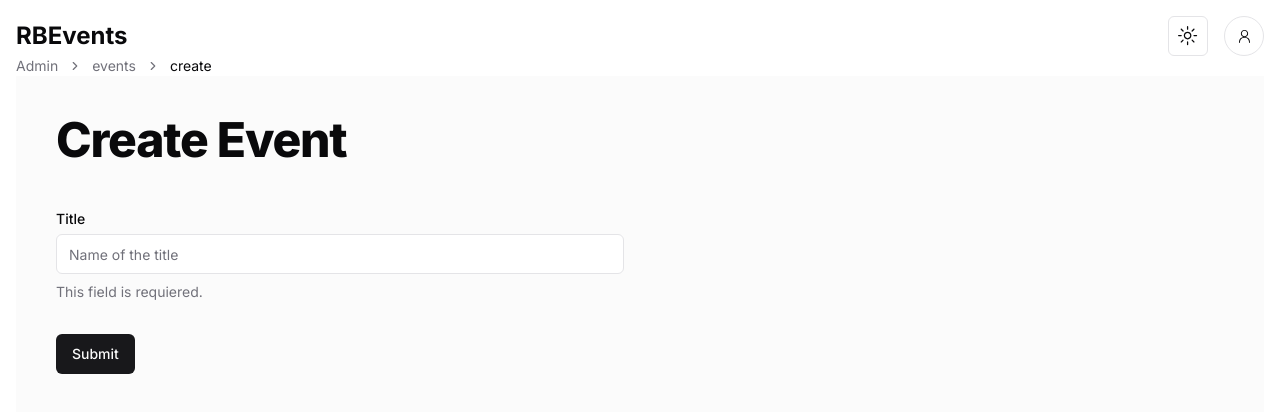
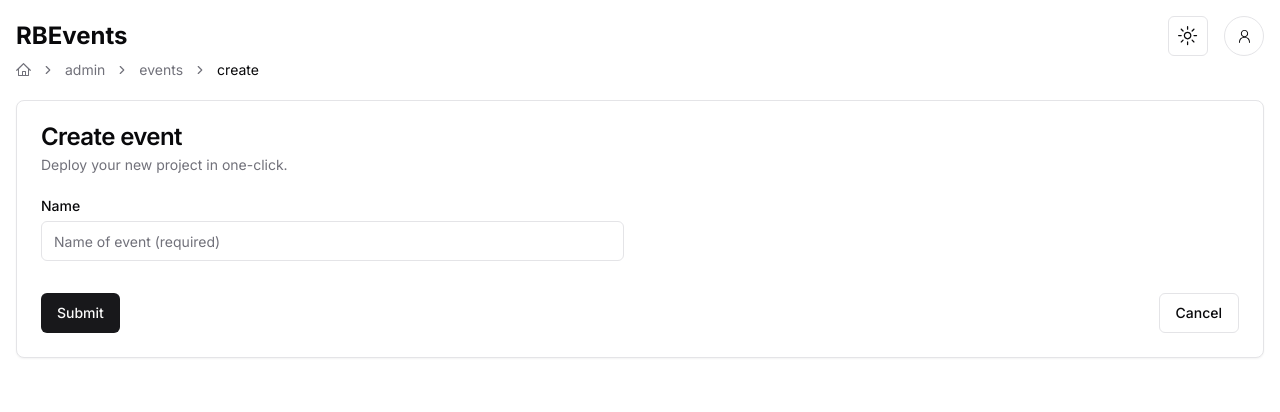
Before and after one commit to francoragout/RBEvents, a Next.js app: page /admin/events/create in a window 1280 px wide. Shown: the top 412 px of the page. Built offline with nearby package versions, Linux system fonts and the light colour scheme.

Commit message:
work on CRUD event operations

```diff
--- a/actions/create-event.ts
+++ b/actions/create-event.ts
@@ -2,6 +2,7 @@
 
 import { db } from "@/lib/db";
 import { EventSchema } from "@/lib/validations";
+import { revalidatePath } from "next/cache";
 import { z } from "zod";
 
 export const CreateEvent = async (values: z.infer<typeof EventSchema>) => {
@@ -11,12 +12,12 @@ export const CreateEvent = async (values: z.infer<typeof EventSchema>) => {
     return { error: "Invalid fields!" };
   }
 
-  const { title } = validatedFields.data;
+  const { name } = validatedFields.data;
   // const isoTime = new Date(`1970-01-01T${time}:00Z`).toISOString();
 
   await db.event.create({
     data: {
-      title,
+      name,
       // type,
       // date,
       // time: isoTime,
@@ -24,6 +25,6 @@ export const CreateEvent = async (values: z.infer<typeof EventSchema>) => {
       // description,
     },
   });
-
+  revalidatePath("/admin/events");
   return { success: "Confirmation event created!" };
 };
--- /dev/null
+++ b/app/(protected)/admin/events/[id]/page.tsx
@@ -0,0 +1,15 @@
+import { db } from "@/lib/db";
+
+export default async function Page({ params }: { params: { id: string } }) {
+  const event = await db.event.findUnique({
+    where: {
+      id: params.id,
+    },
+  });
+
+  return (
+    <h1 className="scroll-m-20 text-4xl font-extrabold tracking-tight lg:text-5xl mt-5">
+      {event?.name}
+    </h1>
+  );
+}
--- a/app/(protected)/admin/events/create/page.tsx
+++ b/app/(protected)/admin/events/create/page.tsx
@@ -1,12 +1,8 @@
 import EventCreateForm from "@/components/admin/event-create-form";
 
-export default function CreatePage() {
+
+export default function CreateEvent() {
   return (
-    <main className="flex min-h-[calc(100vh_-_theme(spacing.16))] flex-1 flex-col gap-4 bg-muted/40 p-4 md:gap-8 md:p-10">
-      <h1 className="scroll-m-20 text-4xl font-extrabold tracking-tight lg:text-5xl mb-4">
-        Create Event
-      </h1>
-      <EventCreateForm />
-    </main>
+    <EventCreateForm />
   );
 }
--- a/app/(protected)/admin/events/page.tsx
+++ b/app/(protected)/admin/events/page.tsx
@@ -4,11 +4,16 @@ import { db } from "@/lib/db";
 import { EventSchema } from "@/lib/validations";
 import { z } from "zod";
 
-type Event = z.infer<typeof EventSchema>;
+// Extend the existing EventSchema to include the id field
+const ExtendedEventSchema = EventSchema.extend({
+  id: z.string(), // Assuming the id field is a string in your database
+});
+
+type Event = z.infer<typeof ExtendedEventSchema>;
 
 async function getData(): Promise<Event[]> {
   const events = await db.event.findMany();
-  return events.map((event) => EventSchema.parse(event));
+  return events.map((event) => ExtendedEventSchema.parse(event));
 }
 
 export default async function EventsPage() {
--- a/components/admin/event-create-form.tsx
+++ b/components/admin/event-create-form.tsx
@@ -36,6 +36,16 @@ import {
   PopoverContent,
   PopoverTrigger,
 } from "@/components/ui/popover";
+import { revalidatePath } from "next/cache";
+import {
+  Card,
+  CardContent,
+  CardDescription,
+  CardFooter,
+  CardHeader,
+  CardTitle,
+} from "@/components/ui/card";
+import Link from "next/link";
 
 export default function EventCreateForm() {
   const [isPending, startTransition] = useTransition();
@@ -51,7 +61,7 @@ export default function EventCreateForm() {
           if (data.success) {
             toast({
               variant: "default",
-              title: `"${values.title}" was created successfully.`,
+              title: `"${values.name}" was created successfully.`,
               description: "Now you can manage it!",
             });
           }
@@ -64,29 +74,33 @@ export default function EventCreateForm() {
             description: "There was a problem with your request.",
           });
         });
-
       redirect("/admin/events");
     });
   }
 
   return (
+    <Card className="my-5">
+      <CardHeader>
+        <CardTitle>Create event</CardTitle>
+        <CardDescription>Deploy your new project in one-click.</CardDescription>
+      </CardHeader>
+      <CardContent>
         <Form {...form}>
           <form onSubmit={form.handleSubmit(onSubmit)}>
             <div className="grid grid-cols-1 md:grid-cols-2 gap-8">
               <FormField
                 control={form.control}
-            name="title"
+                name="name"
                 render={({ field }) => (
                   <FormItem className="flex flex-col">
-                <FormLabel>Title</FormLabel>
+                    <FormLabel>Name</FormLabel>
                     <FormControl>
                       <Input
-                    placeholder="Name of the title"
+                        placeholder="Name of event (required)"
                         {...field}
                         disabled={isPending}
                       />
                     </FormControl>
-                <FormDescription>This field is requiered.</FormDescription>
                     <FormMessage />
                   </FormItem>
                 )}
@@ -229,11 +243,15 @@ export default function EventCreateForm() {
             </FormItem>
           )}
         /> */}
-
-        <Button type="submit" className="mt-8">
-          Submit
+            <div className="flex justify-between mt-8">
+              <Button type="submit">Submit</Button>
+              <Button asChild variant="outline">
+                <Link href="/admin/events">Cancel</Link>
               </Button>
+            </div>
           </form>
         </Form>
+      </CardContent>
+    </Card>
   );
 }
--- a/components/admin/events-columns-table.tsx
+++ b/components/admin/events-columns-table.tsx
@@ -1,7 +1,7 @@
 "use client";
 
 import { ColumnDef } from "@tanstack/react-table";
-import { ArrowUpDown, MoreHorizontal } from "lucide-react";
+import { ArrowUpDown, EyeIcon, MoreHorizontal, Pencil, Trash } from "lucide-react";
 
 import { Button } from "@/components/ui/button";
 import {
@@ -16,10 +16,15 @@ import {
 import { z } from "zod";
 import { EventSchema } from "@/lib/validations";
 import { Checkbox } from "../ui/checkbox";
+import Link from "next/link";
 
-type Events = z.infer<typeof EventSchema>;
+const ExtendedEventSchema = EventSchema.extend({
+  id: z.string(), // Assuming the id field is a string in your database
+});
 
-export const EventsColumnsTable: ColumnDef<Events>[] = [
+type Event = z.infer<typeof ExtendedEventSchema>;
+
+export const EventsColumnsTable: ColumnDef<Event>[] = [
   {
     id: "select",
     header: ({ table }) => (
@@ -43,8 +48,19 @@ export const EventsColumnsTable: ColumnDef<Events>[] = [
     enableHiding: false,
   },
   {
-    accessorKey: "title",
-    header: "Title",
+    accessorKey: "name",
+    header: ({ column }) => {
+      return (
+        <Button
+          variant="ghost"
+          onClick={() => column.toggleSorting(column.getIsSorted() === "asc")}
+        >
+          Name
+          <ArrowUpDown className="ml-2 h-4 w-4" />
+        </Button>
+      );
+    },
+    cell: ({ row }) => <div>{row.getValue("name")}</div>,
   },
   {
     id: "actions",
@@ -62,13 +78,23 @@ export const EventsColumnsTable: ColumnDef<Events>[] = [
           </DropdownMenuTrigger>
           <DropdownMenuContent align="end">
             <DropdownMenuLabel>Actions</DropdownMenuLabel>
-            <DropdownMenuItem
-              onClick={() => navigator.clipboard.writeText(row.id)}
-            >
-              Copy event ID
+            <DropdownMenuSeparator />
+            <DropdownMenuItem>
+              <Link href={`/admin/events/${event.id}`} className="flex">
+                <EyeIcon className="mr-2 h-4 w-4" />
+                View
+              </Link>
+            </DropdownMenuItem>
+            <DropdownMenuItem>
+              <Pencil className="mr-2 h-4 w-4" />
+              Edit
             </DropdownMenuItem>
             <DropdownMenuSeparator />
-            <DropdownMenuItem>View event details</DropdownMenuItem>
+            <DropdownMenuItem className="text-red-500">
+              <Trash className="mr-2 h-4 w-4" />
+              Delite
+            </DropdownMenuItem>
+
           </DropdownMenuContent>
         </DropdownMenu>
       );
--- a/components/admin/events-table.tsx
+++ b/components/admin/events-table.tsx
@@ -43,7 +43,7 @@ import {
   DialogTitle,
   DialogTrigger,
 } from "@/components/ui/dialog";
-import { Label } from "@/components/ui/label";
+import EventCreateForm from "./event-create-form";
 
 interface DataTableProps<TData, TValue> {
   columns: ColumnDef<TData, TValue>[];
@@ -84,35 +84,6 @@ export function EventsTable<TData, TValue>({
   return (
     <div>
       <div className="flex items-center my-5">
-        <Dialog>
-          <DialogTrigger asChild>
-            <Button variant="outline">Edit Profile</Button>
-          </DialogTrigger>
-          <DialogContent className="sm:max-w-[425px]">
-            <DialogHeader>
-              <DialogTitle>Create Event</DialogTitle>
-              <DialogDescription>
-                Create an event so then you can read, update or delite.
-              </DialogDescription>
-            </DialogHeader>
-
-            <div className="grid gap-4 py-4">
-              <div className="grid grid-cols-4 items-center gap-4">
-                <Label htmlFor="name" className="text-right">
-                  Name
-                </Label>
-                <Input
-                  placeholder="(required)"
-
-                  className="col-span-3"
-                />
-              </div>
-            </div>
-            <DialogFooter>
-              <Button type="submit">Save changes</Button>
-            </DialogFooter>
-          </DialogContent>
-        </Dialog>
         <DropdownMenu>
           <DropdownMenuTrigger asChild>
             <Button variant="outline" className="me-4">
@@ -144,15 +115,16 @@ export function EventsTable<TData, TValue>({
           </DropdownMenuContent>
         </DropdownMenu>
         <Input
-          placeholder="Filter titles..."
-          value={(table.getColumn("title")?.getFilterValue() as string) ?? ""}
+          placeholder="Filter events..."
+          value={(table.getColumn("name")?.getFilterValue() as string) ?? ""}
           onChange={(event) =>
-            table.getColumn("title")?.setFilterValue(event.target.value)
+            table.getColumn("name")?.setFilterValue(event.target.value)
           }
           className="max-w-sm me-4"
         />
-        <Button asChild className="ms-auto" variant="default">
-          <Link href="/admin/events/create">Create Event</Link>
+
+        <Button asChild variant="default" className="ms-auto">
+          <Link href="/admin/events/create">Create event</Link>
         </Button>
       </div>
       <div className="rounded-md border">
--- a/components/admin/header.tsx
+++ b/components/admin/header.tsx
@@ -14,7 +14,7 @@ import { FaceIcon, PersonIcon } from "@radix-ui/react-icons";
 
 export default function Header() {
   return (
-    <div className="flex items-center justify-between">
+    <div className="flex items-center justify-between mb-1">
       <h1 className="text-2xl font-bold">RBEvents</h1>
       <div className="flex items-center space-x-4">
         <ModeToggle />
--- a/components/admin/navbar.tsx
+++ b/components/admin/navbar.tsx
@@ -11,10 +11,11 @@ import {
   BreadcrumbPage,
   BreadcrumbSeparator,
 } from "@/components/ui/breadcrumb";
+import { HomeIcon } from "@radix-ui/react-icons";
 
 export const Navbar = () => {
   const paths = usePathname();
-  const pathNames = paths.startsWith("/admin")
+  const pathNames = paths.startsWith("/")
     ? paths.split("/").filter((path) => path)
     : [];
 
@@ -26,12 +27,11 @@ export const Navbar = () => {
           {pathNames.length > 0 && (
             <>
               <BreadcrumbItem>
-                <BreadcrumbLink href="/admin">Admin</BreadcrumbLink>
+                <HomeIcon />
               </BreadcrumbItem>
-              {pathNames.slice(1).map((path, index) => {
-                const href = "/" + pathNames.slice(0, index + 2).join("/");
-                const isLast = index === pathNames.slice(1).length - 1;
-
+              {pathNames.map((path, index) => {
+                const href = "/" + pathNames.slice(0, index + 1).join("/");
+                const isLast = index === pathNames.length - 1;
                 return (
                   <React.Fragment key={href}>
                     <BreadcrumbSeparator />
--- a/lib/validations.ts
+++ b/lib/validations.ts
@@ -1,7 +1,7 @@
 import { z } from "zod";
 
 export const EventSchema = z.object({
-  title: z
+  name: z
     .string()
     .min(2, {
       message: "Title must be at least 2 characters.",
```
Also changed, not shown: app/(protected)/admin/events/[id]/edit/page.tsx (added), 1 other file (tests, documents, lock files or other folders). Lines whose indentation alone changed are shown as unchanged.
